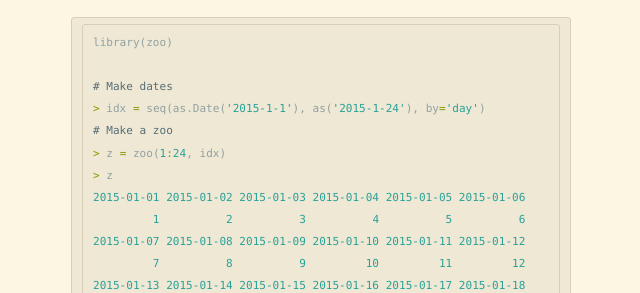
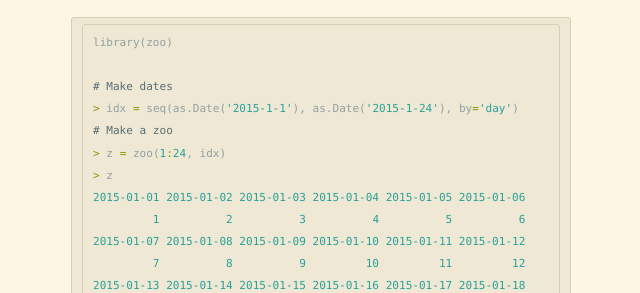
Before and after one commit to zhuzelong/zhuzelong.github.io, a Jekyll site: the page built from _posts/2015-07-20-time-series-in-r.md, in a window 1280 px wide and 900 px high, scrolled down 2784 px. Shown: the part 158-451 px from the top of the window, without its empty margins (319-959 px from the left). Built offline with Jekyll 4.4.1, drawn with Linux system fonts in a browser that asks for light colours; nearby versions of some CDN libraries; Markdown is read by kramdown in place of the engine named in the settings.

Commit message:
Update post

```diff
--- a/_posts/2015-07-20-time-series-in-r.md
+++ b/_posts/2015-07-20-time-series-in-r.md
@@ -129,7 +129,7 @@ Given the examples, you might think that the unit of time in `ts` is "year" and
 library(zoo)
 
 # Make dates
-> idx = seq(as.Date('2015-1-1'), as('2015-1-24'), by='day')
+> idx = seq(as.Date('2015-1-1'), as.Date('2015-1-24'), by='day')
 # Make a zoo
 > z = zoo(1:24, idx)
 > z
```
